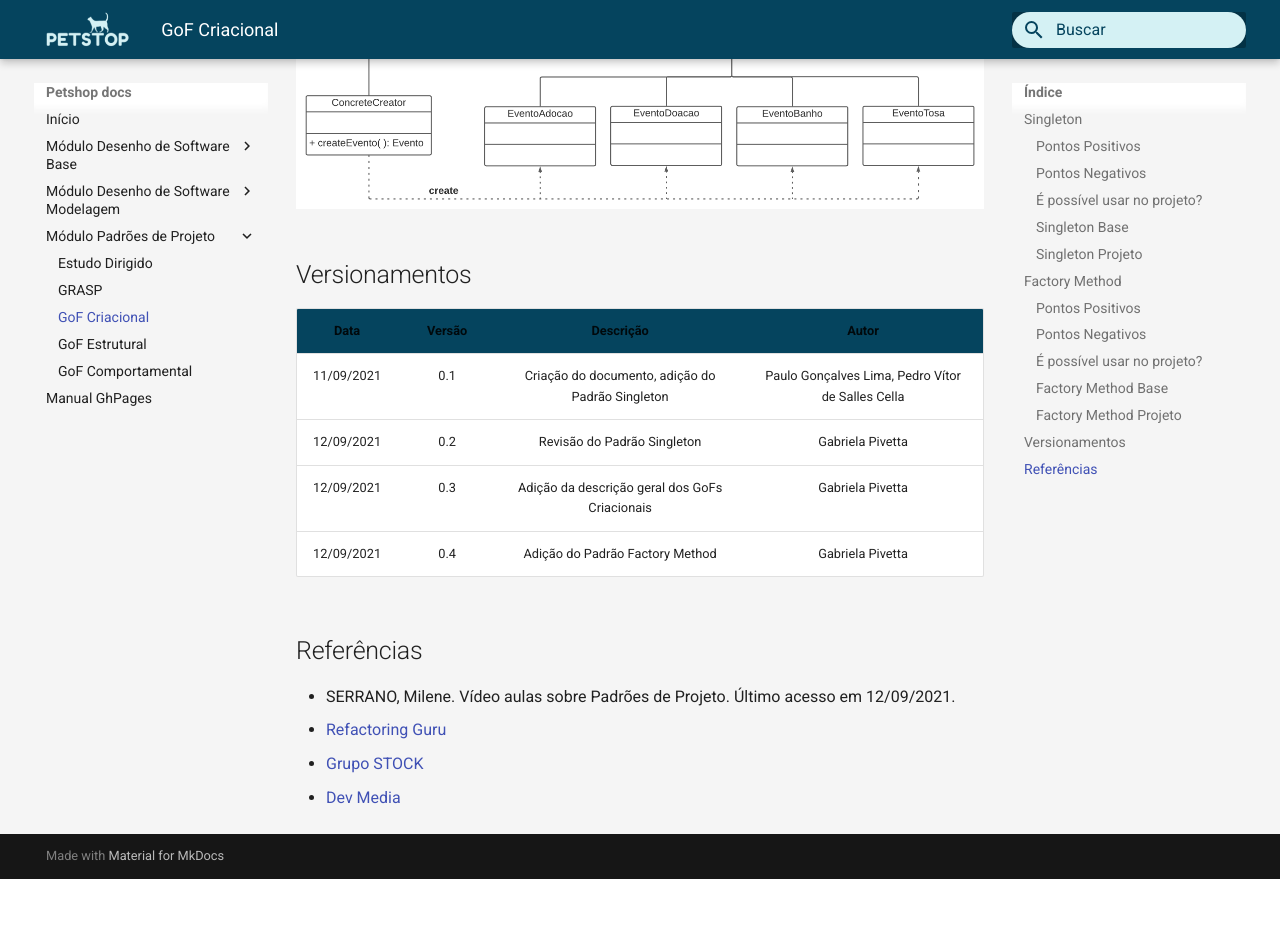
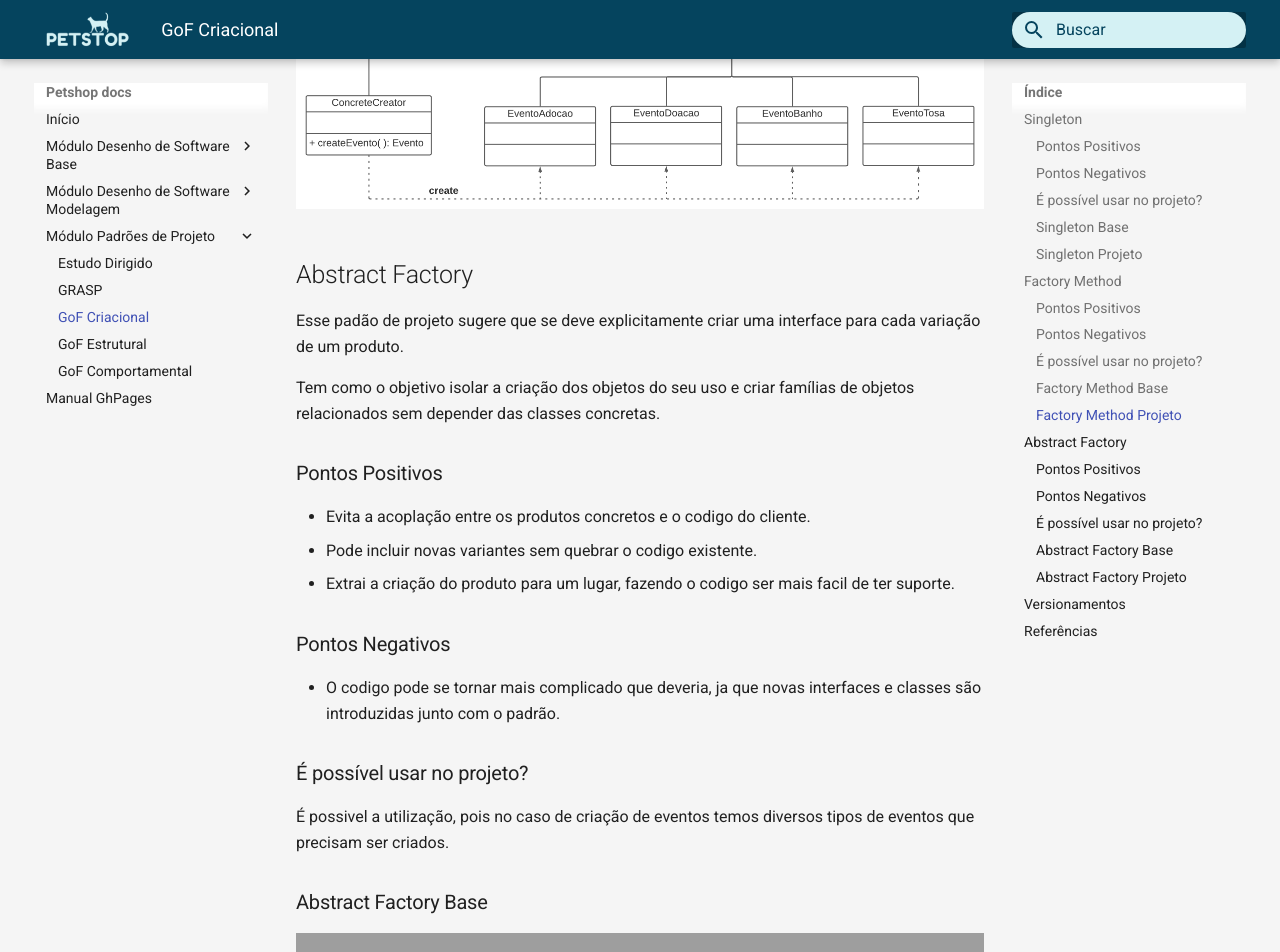
Before and after one commit to UnBArqDsw2021-1/2021.1_G3_PetStop_docs, an MkDocs documentation site: the page built from docs/padroes/gofCriacional/gofCriacional.md, in a window 1280 px wide and 1400 px high, scrolled down 3817 px. Shown: the top 952 px of the window. Built offline with MkDocs 1.6.1 and Material for MkDocs 9.7.7, drawn with Linux system fonts in a browser that asks for light colours; before the commit the page ends 4696 px from its top, so only the background shows below that; some of the changed text lies outside the part shown; grey boxes are pictures that could not be loaded.

Commit message:
Adicionaod Abstract Factory

```diff
--- a/docs/padroes/gofCriacional/gofCriacional.md
+++ b/docs/padroes/gofCriacional/gofCriacional.md
@@ -36,6 +36,7 @@ relacionam com outros objetos do sistema"</p>
 ## Factory Method
 
 O Padrão Factory Method tem como objetivo auxiliar na redução do acoplamento do software. Para isso são retiradas as dependências explícitas através do encapsulamento da escolha da classe concreta a ser utilizada na criação de objetos de um determinado tipo. Assim a instanciação é delegada às subclasses. Este padrão deve ser usado, principalmente, quando uma classe não pode antecipar ou conhecer a classe dos objetos que deve criar e quando uma classe quer suas subclasses para especificar os objetos que cria.
+
 ### Pontos Positivos
 
 - O principal ponto positivo é o baixo acoplamento. Se a implementação de um Product for alterado, não afeta sua Creator, pois a Creator não está fortemente ligada a alguma ConcreteProduct.
@@ -43,9 +44,11 @@ O Padrão Factory Method tem como objetivo auxiliar na redução do acoplamento
 - Maior flexibilidade para as classes.
 - Para acrescentar novos tipos concretos basta criar uma nova classe ConcreteCreator, sem alterar as demais, apenas
 criando instâncias para esse ConcreteProductX() no método createProduct() de ConcreteCreator. Portanto, ganhamos em  reutilização, manutenibilidade, coesão, dentre outros aspectos relevantes para a programação de sistemas Orientados a Objetos.
+
 ### Pontos Negativos
 
 - Especializar uma classe apenas para instanciar um objeto de uma subclasse de outra superclasse acaba sendo muito trabalho desnecessário, por isso deve-se analizar com cautela se o padrão é adequado para o projeto em questão.
+
 ### É possível usar no projeto?
 
 - Sim, como mostra no exemplo, no projeto a classe Eventos pode ser de alguns tipos diferentes e cada um tem suas peculiaridades. Para baixar o nível de acoplamento e repetição de código, pode ser utilizado o Factory Method.
@@ -53,9 +56,38 @@ criando instâncias para esse ConcreteProductX() no método createProduct() de C
 ### Factory Method Base
 
 ![Factory Method Base](./images/factory-method-base.png)
+
 ### Factory Method Projeto
 
 ![Factory Method Projeto](./images/factory-method-projeto.png)
+
+## Abstract Factory
+
+<p>Esse padão de projeto sugere que se deve explicitamente criar uma interface para cada variação de um produto.</p>
+<p>Tem como o objetivo isolar a criação dos objetos do seu uso e criar famílias de objetos relacionados sem depender das classes concretas.</p>
+
+### Pontos Positivos
+
+- Evita a acoplação entre os produtos concretos e o codigo do cliente.
+- Pode incluir novas variantes sem quebrar o codigo existente.
+- Extrai a criação do produto para um lugar, fazendo o codigo ser mais facil de ter suporte.
+
+### Pontos Negativos
+
+- O codigo pode se tornar mais complicado que deveria, ja que novas interfaces e classes são introduzidas junto com o padrão.
+
+### É possível usar no projeto?
+
+É possivel a utilização, pois no caso de criação de eventos temos diversos tipos de eventos que precisam ser criados.
+
+### Abstract Factory Base
+
+<iframe frameborder="0" style="width:100%;height:500px;" src="https://viewer.diagrams.net/?tags={}&highlight=0000ff&layers=1&nav=1&title=Abstract%20Factory%20Base#Uhttps%3A%2F%2Fdrive.google.com%2Fuc%3Fid%3D1Bdmn4WVo7Au1DQzjRgwFcXYlUgNlxj7t%26export%3Ddownload"></iframe>
+
+### Abstract Factory Projeto
+
+<iframe frameborder="0" style="width:100%;height:500px;" src="https://viewer.diagrams.net/?tags={}&highlight=0000ff&layers=1&nav=1&title=Abstract%20Fatory%20Projeto#Uhttps%3A%2F%2Fdrive.google.com%2Fuc%3Fid%3D1zaLFZURbo-HfaTTqQ4NUhU5Bkt3sPnME%26export%3Ddownload"></iframe>
+
 ## Versionamentos
 
 |Data|Versão|Descrição|Autor|
@@ -64,6 +96,7 @@ criando instâncias para esse ConcreteProductX() no método createProduct() de C
 |12/09/2021| 0.2 | Revisão do Padrão Singleton | Gabriela Pivetta |
 |12/09/2021| 0.3 | Adição da descrição geral dos GoFs Criacionais | Gabriela Pivetta |
 |12/09/2021| 0.4 | Adição do Padrão Factory Method | Gabriela Pivetta |
+|14/09/2021| 0.5 | Adição do Padrão Abstract Factory | Paulo Gonçalves Lima |
 
 ## Referências
 
@@ -71,3 +104,4 @@ criando instâncias para esse ConcreteProductX() no método createProduct() de C
 - [Refactoring Guru](https://refactoring.guru/design-patterns/singleton)
 - [Grupo STOCK](https://unbarqdsw.github.io/2020.1_G12_Stock/#/Project/EstudoDirigido?id=estudos)
 - [Dev Media](https://www.devmedia.com.br/patterns-factory-method/18954)
+- [Wikpedia Factory Pattern](https://en.wikipedia.org/wiki/Abstract_factory_pattern)
```
